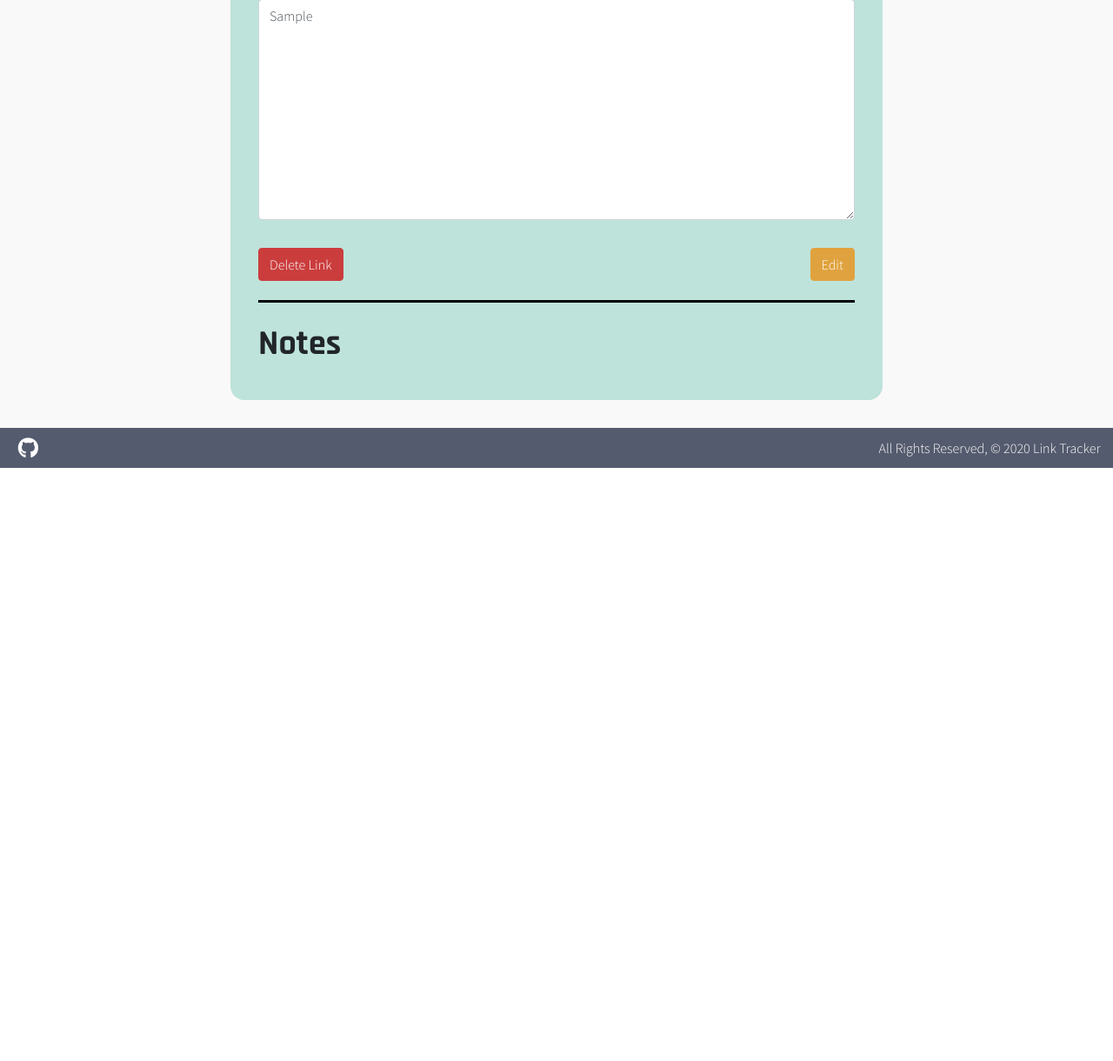
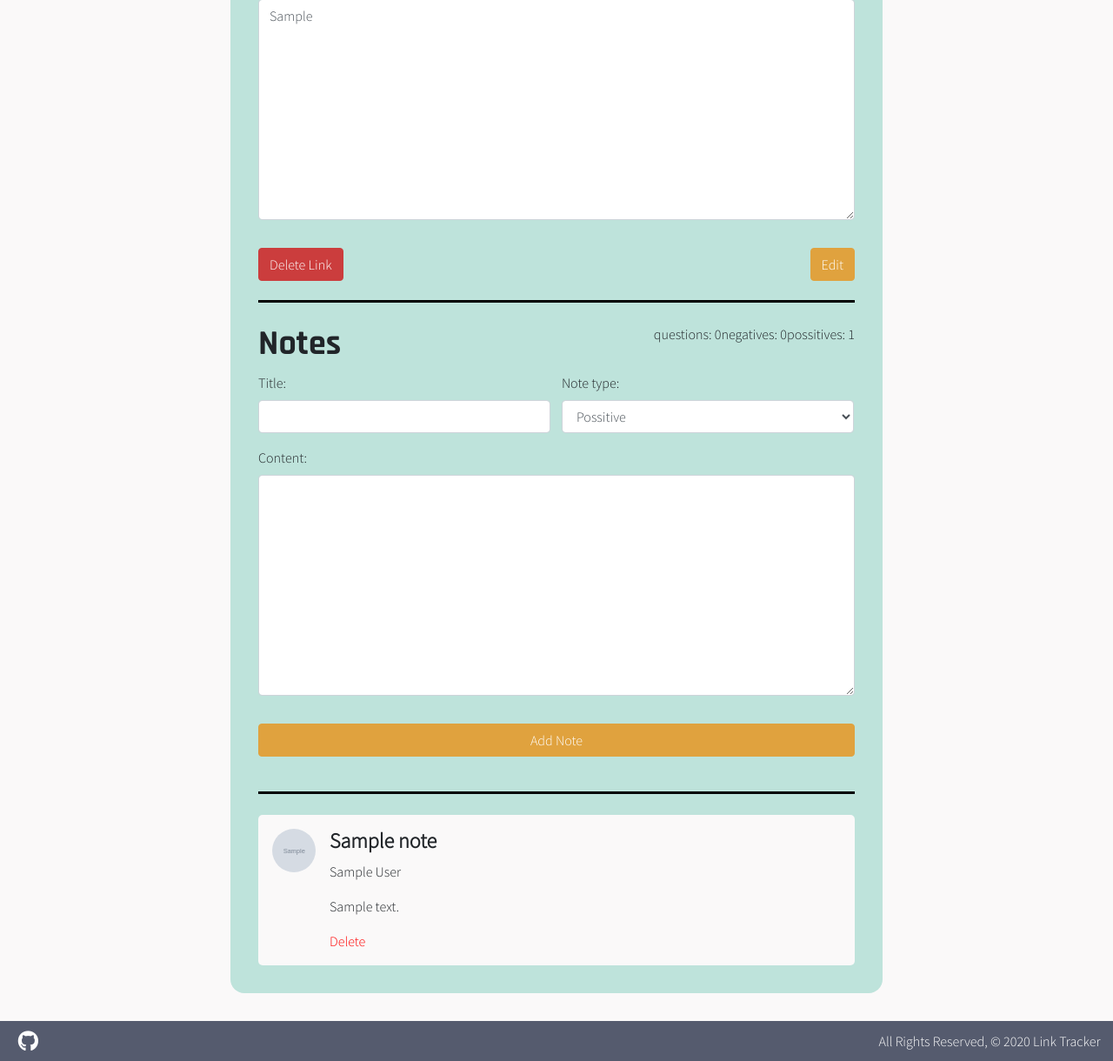
Before and after one commit to gc893/link-tracker, a Django app: page /links/1/ in a window 1280 px wide. Shown: the part 577-1797 px from the top of the page at 87% size. Before the commit the page ends 1115 px from the top, so only its background shows below. Run offline with Django 3.2, Linux system fonts and the light colour scheme; a user stored in the database is signed in; tables that the repository leaves empty hold one stand-in row (values such as "Sample post"); grey boxes marked "Sample" are stand-in pictures; some libraries are stand-ins or nearby versions.

Commit message:
add notes

```diff
--- a/main_app/admin.py
+++ b/main_app/admin.py
@@ -1,8 +1,9 @@
 from django.contrib import admin
 from django.contrib.auth.admin import UserAdmin
-from .models import User, Link
+from .models import User, Link, Note
 
 # Register your models here.
 
 admin.site.register(User, UserAdmin)
 admin.site.register(Link)
+admin.site.register(Note)
--- a/main_app/forms.py
+++ b/main_app/forms.py
@@ -1,6 +1,6 @@
 from django.forms import ModelForm
 from django.contrib.auth.forms import UserCreationForm, UserChangeForm
-from .models import User, Link
+from .models import User, Link, Note
 
 
 class CustomUserCreationForm(UserCreationForm):
@@ -12,3 +12,8 @@ class LinkForm(ModelForm):
     class Meta:
         model = Link
         fields = ('address', 'title', 'link_type', 'tags', 'created_date', 'planned_date', 'viewed_date', 'github_project', 'code_snippet', 'status')
+
+class NoteForm(ModelForm):
+    class Meta:
+        model = Note
+        fields = ('title', 'content', 'note_type')
--- a/main_app/static/css/style.css
+++ b/main_app/static/css/style.css
@@ -163,6 +163,23 @@ pre {
   background-color: white;
 }
 
+/* Detail Page */
+
+.comment-cont {
+  background-color: #FAF9F9;
+  padding: 1em;
+  border-radius: 5px;
+}
+
+.comment-image {
+  width: 50px;
+  height: 50px;
+  border-radius: 50%;
+  background-position: center;
+  background-size: cover;
+  margin: 0 1em 1em 0;
+}
+
 /* Media Queries */
 
 @media all and (min-width: 1100px) {
--- a/main_app/templates/main_app/detail.html
+++ b/main_app/templates/main_app/detail.html
@@ -23,14 +23,68 @@
             <div class="float-right form-group" style="width: 33%;"><label for="id_viewed_date">Viewed on:</label> <input disabled value='{{link.viewed_date}}' class="form-control" type="text" name="viewed_date" required="" id="id_viewed_date"></div>
             <div class="form-group"><label for="id_github_project">Github project:</label> <input disabled value='{{link.github_project}}' class="form-control" type="text" name="github_project" maxlength="255" required="" id="id_github_project"></div>
             <div class="form-group"><label for="id_code_snippet">Code snippet:</label> <textarea disabled class="form-control" name="code_snippet" cols="100" rows="10" maxlength="500" required="" id="id_code_snippet">{{link.code_snippet}}</textarea></div>
-
-    <div style="text-align: center; display: inline-block; width: 100%;">
-        <a class="float-left" href="/links/{{link.id}}/delete"><button style="background-color: #cb3d3d; border-color: #cb3d3d;" id='submit-btn' class="btn btn-primary">Delete Link</button></a>
-        <a class="float-right" href="/links/{{link.id}}/update"><button id='submit-btn' class="btn btn-primary">Edit</button></a>
-    </div>
+            {% if link.user.id == user.id %}
+                <div style="text-align: center; display: inline-block; width: 100%;">
+                    <a class="float-left" href="/links/{{link.id}}/delete"><button style="background-color: #cb3d3d; border-color: #cb3d3d;" id='submit-btn' class="btn btn-primary">Delete Link</button></a>
+                    <a class="float-right" href="/links/{{link.id}}/update"><button id='submit-btn' class="btn btn-primary">Edit</button></a>
+                </div>
+            {% endif %}
     <hr />
     <br>
-    <h1>Notes</h1>
+    <h1 style="display: inline-block;">Notes</h1>
+    <p class="float-right"style="display: inline-block;">possitives: {{possitives}}</p>
+    <p class="float-right"style="display: inline-block;">negatives: {{negatives}}</p>
+    <p class="float-right" style="display: inline-block;">questions: {{questions}}</p>
+
+    <form action="{% url 'notes_create' user.id link.id %}" method="post">
+        {% csrf_token %}
+        <div style="display: flex; flex-direction: row; flex-wrap: wrap;">
+            <div style="width: 49%;" class="form-group">
+                <label for="id_title">Title:</label>
+                <input class="form-control" type="text" name="title" maxlength="150" required="" id="id_title">
+            </div>
+            &nbsp;&nbsp;&nbsp;&nbsp;
+            <div style="width: 49%;" class="form-group">
+                <label for="id_note_type">Note type:</label>
+                <select class="form-control" name="note_type" id="id_note_type">
+                    <option value="p" selected="">Possitive</option>
+                    <option value="n">Negative</option>
+                    <option value="q">Question</option>
+                </select>
+            </div>
+        </div>
+        <div class="form-group">
+            <label for="id_content">Content:</label>
+            <textarea class="form-control" name="content" cols="40" rows="10" maxlength="500" required="" id="id_content"></textarea>
+        </div>
+        <button type="submit" id='submit-btn' class="btn btn-primary">Add Note</button>
+    </form>
+    <br>
+    <hr />
+    <br>
+    {% if link.note_set.all %}
+        {% for note in link.note_set.all %}
+        <div class='comment-cont'>
+            <div style="display: flex; flex-direction: row; align-items: flex-start;">
+                {% if note.user.avatar %}
+                    <div class='comment-image' style="background-image: url({{note.user.avatar}});"></div>
+                {% else %}
+                <div class='comment-image' style="background-image: url('https://picsum.photos/50');"></div>
+                {% endif %}
+                <div style="display: flex; flex-direction: column;">
+                    <h4><b>{{note.title}}</b></h4>
+                    <p>{{note.user}}</p>
+                    <p>{{note.content}}</p>
+                    {% if note.user.id == user.id %}
+                        <a style="color: red;" href="/links/{{link.id}}/notes/{{note.id}}/delete">Delete</a>
+                    {% endif %}
+                </div>
+            </div>
+        </div>
+        {% endfor %}
+    {% else %}
+        <p>No notes added yet.</p>
+    {% endif %}
 </div>
 
 {% endblock %}
--- a/main_app/urls.py
+++ b/main_app/urls.py
@@ -8,6 +8,8 @@ urlpatterns = [
     path('links/<int:link_id>/', views.link_detail, name='link_detail'),
     path('links/<int:pk>/update/', views.LinkUpdate.as_view(), name='links_update'),
     path('links/<int:pk>/delete/', views.LinkDelete.as_view(), name='links_delete'),
+    path('users/<int:user_id>/links/<int:link_id>/notes/', views.CreateNote, name='notes_create'),
+    path('links/<int:link_id>/notes/<int:note_id>/delete/', views.DeleteNote, name='notes_delete'),
 
     path('users/<int:pk>/update/', views.UserUpdate.as_view(), name='users_update'),
     path('accounts/signup/', views.signup, name='signup'),
--- a/main_app/views.py
+++ b/main_app/views.py
@@ -1,9 +1,9 @@
 from django.shortcuts import render, redirect
 from django.views.generic import DetailView
 from django.views.generic.edit import UpdateView, DeleteView
-from .models import Link, User
+from .models import Link, User, Note
 from django.contrib.auth import login
-from .forms import CustomUserCreationForm, LinkForm
+from .forms import CustomUserCreationForm, LinkForm, NoteForm
 from django.contrib.auth.decorators import login_required
 from django.contrib.auth.mixins import LoginRequiredMixin
 from datetime import date
@@ -40,17 +40,49 @@ def create_link(request, user_id):
 
 @login_required
 def link_detail(request, link_id):
+    positives = 0
+    negatives = 0
+    questions = 0
     link = Link.objects.get(id=link_id)
-    return render(request, 'main_app/detail.html', {'link': link})
+    note_form = NoteForm()
+    notes = Note.objects.filter(link=link_id)
+    for note in notes:
+        if note.note_type == 'p':
+            positives += 1
+        elif note.note_type == 'n':
+            negatives += 1
+        else:
+            questions += 1
+    return render(request, 'main_app/detail.html', {'link': link, 'note_form': note_form, 'possitives': positives, 'negatives': negatives, 'questions': questions})
 
-class LinkUpdate(UpdateView):
+class LinkUpdate(LoginRequiredMixin, UpdateView):
     model = Link
     fields = ('address', 'title', 'link_type', 'tags', 'created_date', 'planned_date', 'viewed_date', 'github_project', 'code_snippet', 'status')
     success_url = '/dashboard/'
 
-class LinkDelete(DeleteView):
+class LinkDelete(LoginRequiredMixin, DeleteView):
     model = Link
     success_url = '/dashboard'
+
+@login_required
+def CreateNote(request, user_id, link_id):
+  # create a ModelForm instance using the data in request.POST
+  form = NoteForm(request.POST)
+  # validate the form
+  if form.is_valid():
+    # don't save the form to the db until it
+    # has the cat_id assigned
+    new_note = form.save(commit=False)
+    new_note.user_id = user_id
+    new_note.link_id = link_id
+    new_note.save()
+  return redirect('link_detail', link_id=link_id)
+
+@login_required
+def DeleteNote(request,link_id, note_id):
+    Note.objects.filter(id= note_id).delete()
+    success_url = f'/links/{link_id}'
+    return redirect(success_url)
 
 def signup(request):
   error_message = ''
```
